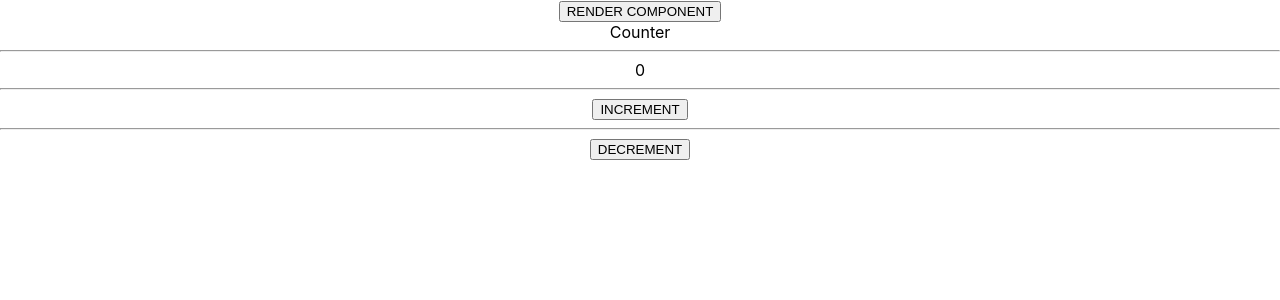
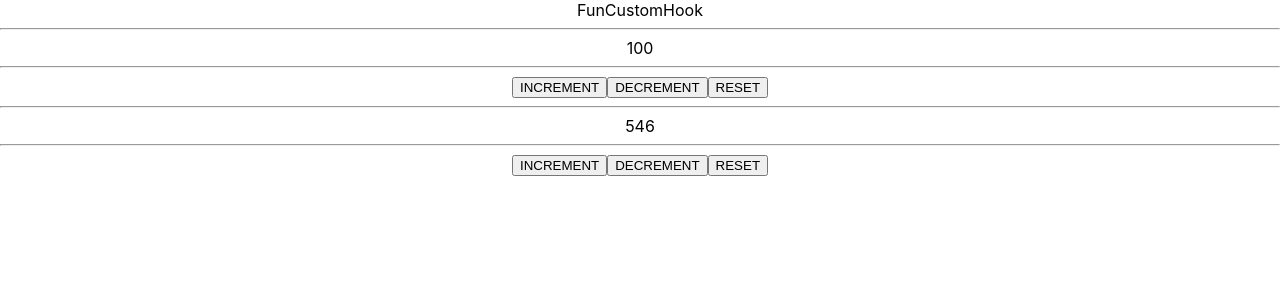
Before and after one commit to SyedSamsu/ReactKT, a React (Create React App) app: page / in a window 1280 px wide. Shown: the top 300 px of the page. Built offline with nearby package versions, Linux system fonts and the light colour scheme.

Commit message:
07/07/2022 part 1

```diff
--- a/src/App.js
+++ b/src/App.js
@@ -4,7 +4,10 @@ import Parent from "./contextcomponent/Parent";
 import Counter from "./Counter";
 import ClassUseEffect from "./functioncomponent/ClassUseEffect";
 import FunComp from "./functioncomponent/FunComp.js";
+import FunCustomHook from "./functioncomponent/FunCustomHook";
 import FunUseEffect from "./functioncomponent/FunUseEffect";
+import FunUseRef from "./functioncomponent/FunUseRef";
+import FunUseRef2 from "./functioncomponent/FunUseRef2";
 import FunUseStateArray from "./functioncomponent/FunUseStateArray";
 import FunUseStateObject from "./functioncomponent/FunUseStateObject";
 
@@ -15,8 +18,8 @@ export default function App() {
   const [third, setThird] = useState("THIRD PROPS FROM PARENT")
   return (
     <div className="App">
-      <button onClick={() =>  setRender(!render)}> RENDER COMPONENT</button>
-      {first ? <Counter first={first}/> : null }
+      {/* <button onClick={() =>  setRender(!render)}> RENDER COMPONENT</button> */}
+      {/* {first ? <Counter first={first}/> : null } */}
    {/* <FunComp  firstProps={first} secondProps={second} thirdProps={third}/> */}
       {/* <FunUseStateObject /> */}
       {/* <FunUseStateArray/> */}
@@ -24,6 +27,9 @@ export default function App() {
       {/* {render && <ClassUseEffect/>} */}
       {/* { render && <FunUseEffect/>} */}
       {/* <Parent/> */}
+      {/* <FunUseRef/> */}
+      {/* <FunUseRef2/> */}
+      <FunCustomHook/>
     </div>
   );
 }
--- /dev/null
+++ b/src/functioncomponent/FunCustomHook.js
@@ -0,0 +1,27 @@
+import React, { useState } from 'react'
+import useCounter from './useCounter'
+
+function FunCustomHook() {
+
+  const[count,increment,decrement,reset]=useCounter(100,5)
+  const[count1,increment1,decrement1,reset1]=useCounter(546,50)
+
+  return (
+    <div>FunCustomHook
+      <hr/>
+      {count}
+      <hr/>
+      <button onClick={increment}>INCREMENT</button>
+      <button onClick={decrement}>DECREMENT</button>
+      <button onClick={reset}>RESET</button>
+      <hr/>
+      {count1}
+      <hr/>
+      <button onClick={increment1}>INCREMENT</button>
+      <button onClick={decrement1}>DECREMENT</button>
+      <button onClick={reset1}>RESET</button>
+    </div>
+  )
+}
+
+export default FunCustomHook
--- /dev/null
+++ b/src/functioncomponent/FunUseRef.js
@@ -0,0 +1,22 @@
+import React, { useEffect, useRef } from 'react'
+
+function FunUseRef() {
+
+  const inputRef  = useRef(null)
+
+  useEffect(()=>{
+    inputRef.current.focus()
+  },[])
+
+  return (
+    <div>FunUseRef
+
+      <input type='text' />
+      <input  type='text' />
+      <input type='text' />
+      <input ref={inputRef} type='text' />
+    </div>
+  )
+}
+
+export default FunUseRef
--- /dev/null
+++ b/src/functioncomponent/FunUseRef2.js
@@ -0,0 +1,28 @@
+import React, { useEffect, useState, useRef } from 'react'
+
+function FunUseRef2() {
+
+  const [timer,setTimer] = useState(0)
+
+  const intervalRef = useRef()
+
+  useEffect(()=>{
+    intervalRef.current = setInterval(()=>{
+      setTimer(prevTimer => prevTimer + 1)
+    },1000)
+    return () => {
+      clearInterval(intervalRef.current)
+    }
+  },[])
+
+  return (
+    <div>FunUseRef2
+      <hr/>
+      {timer}
+      <hr/>
+      <button onClick={() =>clearInterval(intervalRef.current)}>STOP TIMER</button>
+    </div>
+  )
+}
+
+export default FunUseRef2
--- /dev/null
+++ b/src/functioncomponent/useCounter.js
@@ -0,0 +1,23 @@
+import { useState } from "react"
+
+
+function useCounter(initialValue = 0,value) {
+
+  const[count,setCounter] = useState(initialValue)
+
+  const increment = () =>{
+    setCounter(prevCount => prevCount + value)
+  }
+
+  const decrement = () =>{
+    setCounter(prevCount => prevCount + value)
+  }
+
+  const reset = () =>{
+    setCounter(initialValue)
+  }
+
+  return [count, increment, decrement, reset]
+}
+
+export default useCounter
```
